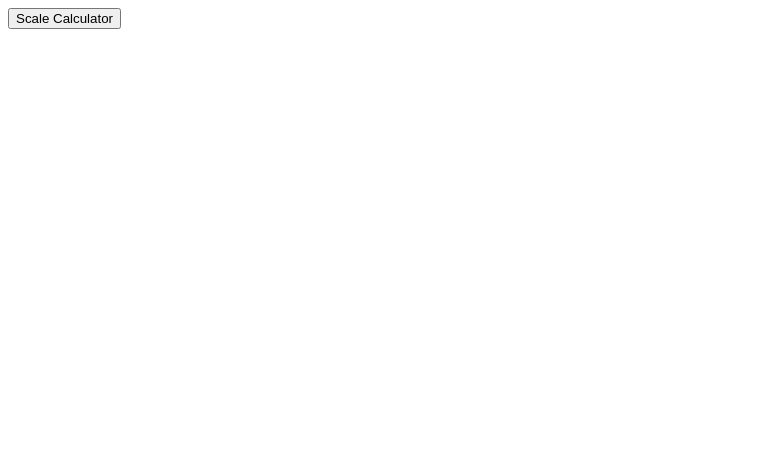
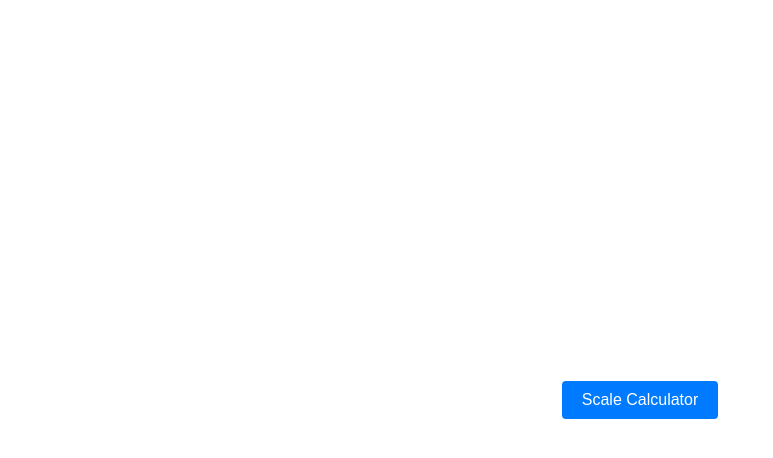
Before and after one commit to vanedenreece/scale_calculator_button, a plain HTML site: page scale_calculator.html in a window 1280 px wide. Shown: the whole page, without its empty margins (0-773 px from the left). Drawn offline with Linux system fonts and the light colour scheme.

Commit message:
Update scale_calculator.html

```diff
--- a/scale_calculator.html
+++ b/scale_calculator.html
@@ -2,6 +2,33 @@
 <html>
 <head>
   <title>Scale Calculator</title>
+  <style>
+    body {
+      font-family: Arial, sans-serif;
+      text-align: center;
+      margin: 0;
+      padding: 0;
+    }
+    .container {
+      display: flex;
+      justify-content: center;
+      align-items: center;
+      height: 100vh;
+    }
+    .calculator-button {
+      padding: 10px 20px;
+      font-size: 16px;
+      background-color: #007bff;
+      color: white;
+      border: none;
+      border-radius: 4px;
+      cursor: pointer;
+      transition: background-color 0.3s ease;
+    }
+    .calculator-button:hover {
+      background-color: #0056b3;
+    }
+  </style>
   <script>
     function scaleCalculator() {
       var scale = parseInt(prompt('What is your scale? e.g. 1:50000. 1:?'));
@@ -33,6 +60,8 @@
   </script>
 </head>
 <body>
-  <button onclick="scaleCalculator()">Scale Calculator</button>
+  <div class="container">
+    <button class="calculator-button" onclick="scaleCalculator()">Scale Calculator</button>
+  </div>
 </body>
 </html>
```
